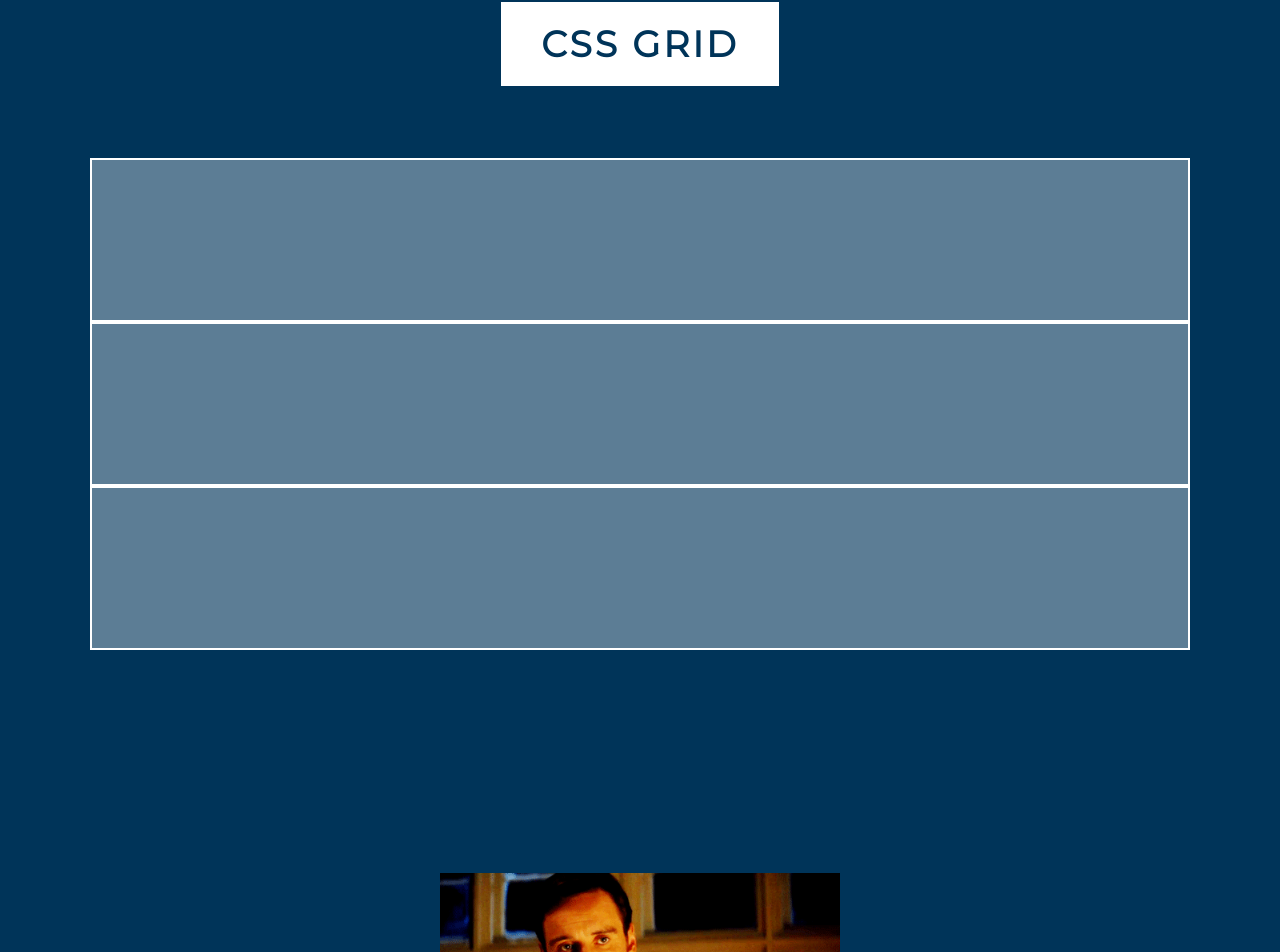
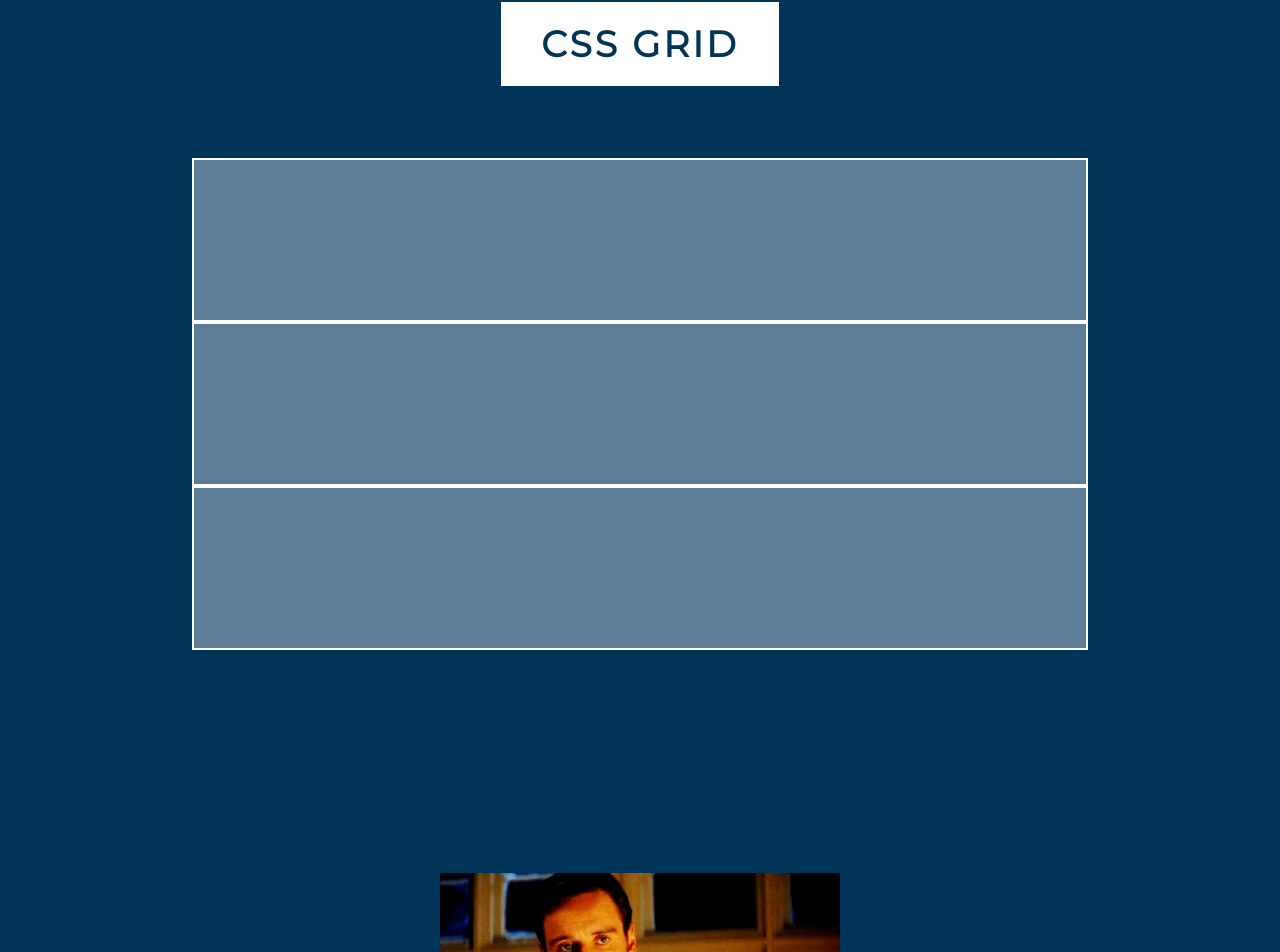
Before and after one commit to eTallang/css-tricks, an Angular app: page /units in a window 1280 px wide. Shown: the part 4074-5026 px from the top of the page. Built offline with nearby package versions, Linux system fonts and the light colour scheme.

Commit message:
feat(app): move presentation styling

```diff
--- a/src/app/box-sizing/box-sizing.component.css
+++ b/src/app/box-sizing/box-sizing.component.css
@@ -10,17 +10,6 @@
   margin: 0 auto;
 }
 
-.inner-container {
-  margin-top: 30px;
-  width: 100%;
-  background: rgba(255, 255, 255, 0.7);
-  color: black;
-}
-
-.with-box-sizing {
-  box-sizing: border-box;
-}
-
 .sub-section:not(:last-of-type) {
   margin-bottom: 200px;
 }
--- a/src/app/box-sizing/box-sizing.component.ts
+++ b/src/app/box-sizing/box-sizing.component.ts
@@ -6,7 +6,7 @@ import { NavigationManager } from '../navigation/navigation-manager';
 @Component({
   selector: 'app-box-sizing',
   templateUrl: './box-sizing.component.html',
-  styleUrls: ['./box-sizing.component.css']
+  styleUrls: ['./box-sizing.component.css', 'presentation.css']
 })
 export class BoxSizingComponent implements AfterViewInit {
   @ViewChildren(SlideDirective) anchorElements = new QueryList<SlideDirective>();
--- /dev/null
+++ b/src/app/box-sizing/presentation.css
@@ -0,0 +1,6 @@
+.inner-container {
+  margin-top: 30px;
+  width: 100%;
+  background: rgba(255, 255, 255, 0.7);
+  color: black;
+}
--- /dev/null
+++ b/src/app/units/presentation.css
@@ -0,0 +1,16 @@
+.three-column-layout {
+  display: inline-block;
+  height: 100%;
+  border: 2px solid white;
+  box-sizing: border-box;
+}
+
+.grid-container {
+  width: 70vw;
+  margin: 0 auto;
+}
+
+.grid-item {
+  height: 160px;
+  border: 2px solid white;
+}
--- a/src/app/units/units.component.css
+++ b/src/app/units/units.component.css
@@ -61,24 +61,3 @@
   height: 160px;
   margin: 0 auto;
 }
-
-.three-column-layout {
-  display: inline-block;
-  height: 100%;
-  border: 2px solid white;
-  box-sizing: border-box;
-}
-
-.three-column-layout:not(:last-child) {
-
-}
-
-.grid-container {
-  width: 1100px;
-  margin: 0 auto;
-}
-
-.grid-item {
-  height: 160px;
-  border: 2px solid white;
-}
--- a/src/app/units/units.component.ts
+++ b/src/app/units/units.component.ts
@@ -5,7 +5,7 @@ import { NavigationManager } from '../navigation/navigation-manager';
 @Component({
   selector: 'app-units',
   templateUrl: './units.component.html',
-  styleUrls: ['./units.component.css']
+  styleUrls: ['./units.component.css', './presentation.css']
 })
 export class UnitsComponent implements AfterViewInit {
   @ViewChildren(SlideDirective) elements: QueryList<SlideDirective>;
```
